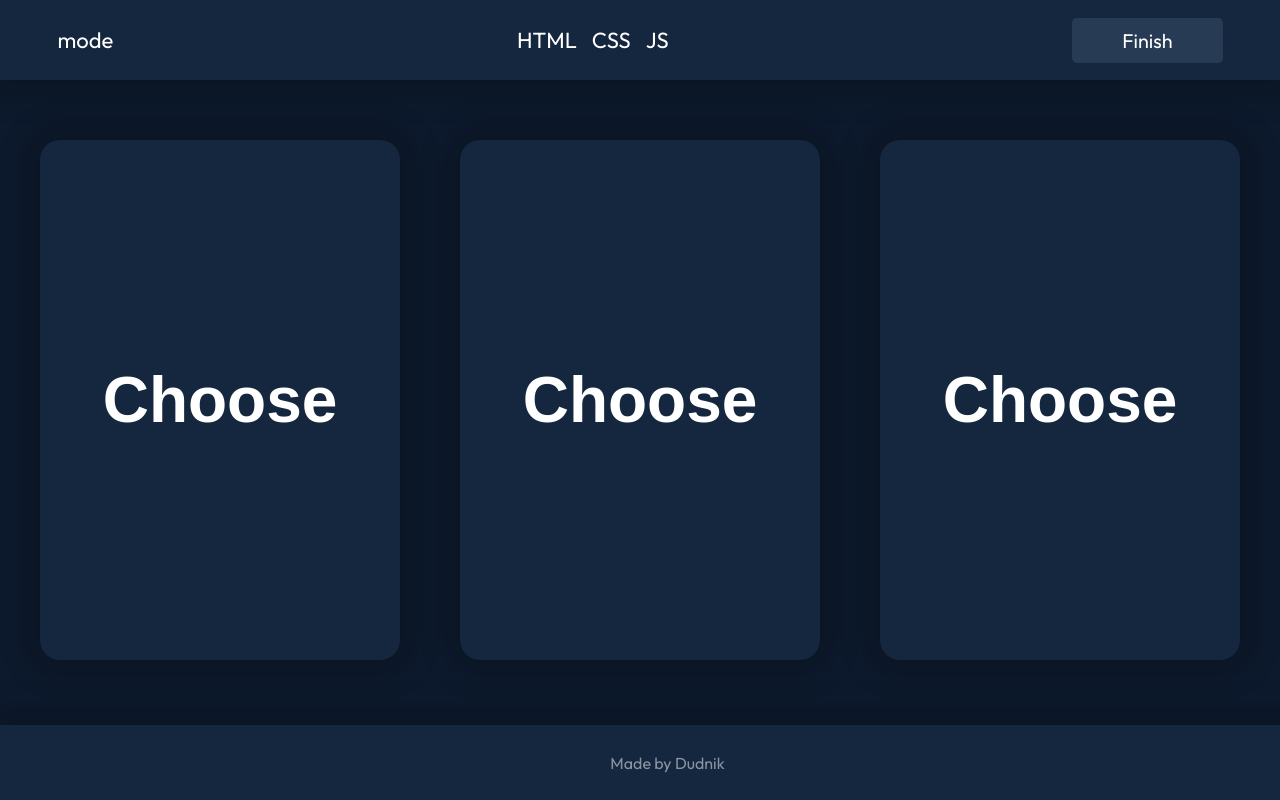
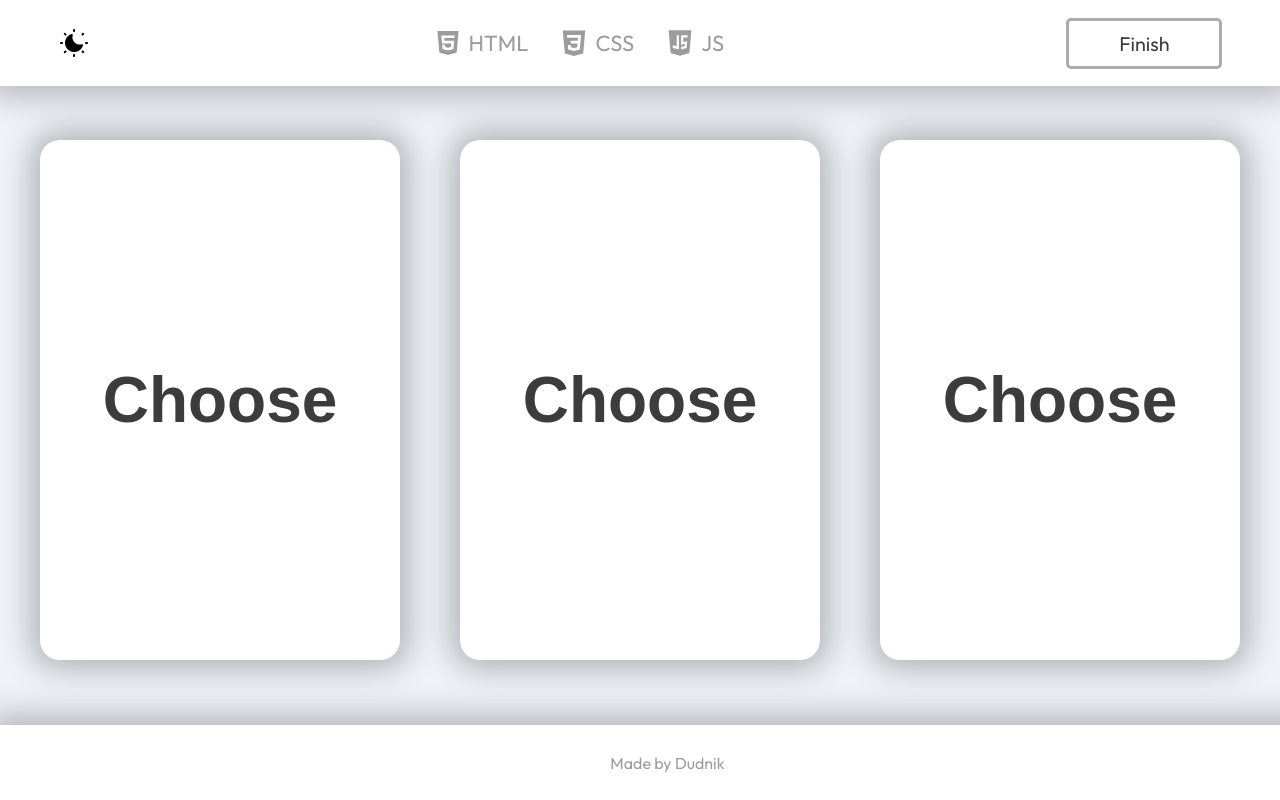
Before and after one commit to Kdudnik/interview-app, a website: page index.html in a window 1280 px wide. Drawn offline with Linux system fonts and the light colour scheme.

Commit message:
Add dark/light mode  - Add http-server  - Add favicon  - Add node_modules to .gitignore  - Add script.js  - Add mode switcher  - Add topics images

```diff
--- a/index.html
+++ b/index.html
@@ -5,21 +5,47 @@
     <meta charset="UTF-8">
     <meta http-equiv="X-UA-Compatible" content="IE=edge">
     <meta name="viewport" content="width=device-width, initial-scale=1.0">
-    <title>Interview</title>
+    <title>Interview App</title>
     <link rel="stylesheet" href="./style.css">
+    <link rel="icon" type="image/x-icon" href="./favicon.png">
 </head>
 
 <body>
     <header>
         <div class="container">
             <nav>
-                <div class="mode"><a href="#">mode</a></div>
+                <button type="button" id="switchColorScheme" class="scheme-switcher">
+                    <img src="./images/light-mode.png" width="32px" height="32px" alt="Light mode"/>
+                    <img src="./images/dark-mode.png" width="32px" height="32px" alt="Dark mode"/>
+                </button>
                 <ul class="navbar topics">
-                    <li class="navbar__topic" data-topic="html"><a href="#">HTML</a></li>
-                    <li class="navbar__topic" data-topic="css"><a href="#">CSS</a></li>
-                    <li class="navbar__topic" data-topic="js"><a href="#">JS</a></li>
+                    <li class="navbar__topic" data-topic="html"><a href="#">
+                            <svg width="32px" height="32px" viewBox="0 0 24 24" xmlns="http://www.w3.org/2000/svg">
+                                <rect width="24" height="24" fill="none" />
+                                <path
+                                    d="M12,17.56l4.07-1.13.55-6.1H9.38l-.18-2h7.6l.2-2H7l.56,6h6.89l-.23,2.58L12,15.5l-2.22-.6-.14-1.66h-2l.29,3.19L12,17.56M4.07,3H19.93L18.5,19.2,12,21,5.5,19.2Z" />
+                            </svg>
+                            HTML
+                        </a></li>
+                    <li class="navbar__topic" data-topic="css"><a href="#">
+                            <svg width="32px" height="32px" viewBox="0 0 32 32" version="1.1"
+                                xmlns="http://www.w3.org/2000/svg" xmlns:xlink="http://www.w3.org/1999/xlink">
+                                <path
+                                    d="M16.017 21.044v0zM4.743 3.519l2.049 22.981 9.194 2.552 9.22-2.556 2.051-22.977h-22.514zM23 8.775l-0.693 7.767h-0l-0.48 5.359-0.042 0.476-5.781 1.603-5.773-1.603-0.395-4.426h2.829l0.201 2.248 3.142 0.847 0.008-0.002 0.002-0 3.134-0.846 0.329-3.655-6.579 0-0.056-0.633-0.129-1.429-0.067-0.756 7.081-0 0.258-2.886h-10.786l-0.056-0.634-0.129-1.429-0.067-0.756h14.118l-0.068 0.756z">
+                                </path>
+                            </svg>
+                            CSS
+                        </a></li>
+                    <li class="navbar__topic" data-topic="js"><a href="#">
+                            <svg width="32px" height="32px" xmlns="http://www.w3.org/2000/svg" viewBox="-4 -4 58 58"
+                                width="50px" height="50px">
+                                <path
+                                    d="M45.274,2.325C45.084,2.118,44.817,2,44.536,2H5.464C5.183,2,4.916,2.118,4.726,2.325S4.443,2.81,4.468,3.089l3.52,39.427 c0.037,0.412,0.324,0.759,0.722,0.873l16.01,4.573C24.809,47.987,24.902,48,24.994,48s0.185-0.013,0.274-0.038l16.024-4.573 c0.398-0.114,0.685-0.461,0.722-0.873l3.518-39.427C45.557,2.81,45.463,2.532,45.274,2.325z M12,29.004l7,1.942V11h4v26l-11-3.051 V29.004z M38.054,22L37,34.25L27,37v-4.601l6.75-1.855l0.25-3.75L27,28V11h12l-0.345,4H31v8L38.054,22z" />
+                            </svg>
+                            JS
+                        </a></li>
                 </ul>
-                <button class="navbar-btn">Finish</button>
+                <button class="navbar-btn" type="button">Finish</button>
             </nav>
         </div>
     </header>
@@ -39,8 +65,10 @@
         </div>
     </main>
     <footer>
-        <a href="https://github.com/Kdudnik">Made by Dudnik</a>
+        <a href="https://github.com/Kdudnik" target="_blank">Made by Dudnik</a>
     </footer>
+
+    <script src="./script.js"></script>
 </body>
 
 </html>
--- /dev/null
+++ b/script.js
@@ -0,0 +1,47 @@
+const storageKey = 'theme-mode' // just a name of the field
+
+window.onload = () => {
+  // set on load so screen readers can see latest value on the button
+  reflectPreference()
+
+  // now this script can find and listen for clicks on the control
+  document.querySelector('#switchColorScheme').addEventListener('click', () => {
+    // flip current value
+    theme.value = theme.value === 'light' ? 'dark' : 'light'
+
+    setPreference()
+  })
+}
+
+const getColorPreference = () => {
+  if (localStorage.getItem(storageKey)) {
+    return localStorage.getItem(storageKey)
+  } else {
+    return window.matchMedia('(prefers-color-scheme: dark)').matches ? 'dark' : 'light'
+  }
+}
+
+const theme = {
+  value: getColorPreference(),
+}
+
+const setPreference = () => {
+  localStorage.setItem(storageKey, theme.value)
+  reflectPreference()
+}
+
+const reflectPreference = () => {
+  document.firstElementChild.setAttribute('data-theme', theme.value)
+  document.querySelector('#switchColorScheme')?.setAttribute('aria-label', theme.value)
+}
+
+// set early so no page flashes / CSS is made aware
+reflectPreference()
+
+// sync with system changes
+window
+  .matchMedia('(prefers-color-scheme: dark)')
+  .addEventListener('change', ({matches:isDark}) => {
+    theme.value = isDark ? 'dark' : 'light'
+    setPreference()
+  })
--- a/style.css
+++ b/style.css
@@ -4,7 +4,7 @@
 body {
     margin: 0;
     padding: 0;
-    background-color: var(--dark-blue);
+    background-color: var(--theme-dark);
     font-family: 'Outfit';
     padding: 75px 0;
     height: calc(100vh - 150px);
@@ -32,11 +32,16 @@ ul {
     flex-grow: 1;
 }
 
+.is-hidden {
+    display: none;
+}
+
 header,
 footer {
-    position: fixed; /* можно сделать без фиксед */
+    position: fixed;
+    /* можно сделать без фиксед */
     width: 100%;
-    background-color: var(--light-blue);
+    background-color: var(--theme-light);
     box-shadow: 0 0 30px 10px rgb(0 0 0 / 25%);
     left: 0;
     z-index: 1;
@@ -58,7 +63,26 @@ nav {
     justify-content: space-between;
     align-items: center;
     font-size: 1em;
-    color: var(--white);
+    color: var(--main-color);
+}
+
+.scheme-switcher {
+    width: 32px;
+    height: 32px;
+    transition: transform var(--main-duration);
+    background-color: transparent;
+    border: 0;
+    padding: 0;
+    cursor: pointer;
+}
+
+.scheme-switcher:hover {
+    transform: scale(1.2);
+}
+
+.scheme-switcher img {
+    width: 100%;
+    height: auto;
 }
 
 .navbar.topics {
@@ -66,18 +90,47 @@ nav {
     gap: 15px;
 }
 
-.navbar__topic {
+.navbar__topic  a{
     transition: var(--main-duration);
+    display: flex;
+    align-items: center;
+    gap: 5px;
+    opacity: .5;
 }
 
-.navbar__topic:hover {
-    color: #75C9C9;
+.navbar__topic svg {
+    transition: var(--main-duration);
+    fill: var(--main-color);
 }
 
+.navbar__topic a:hover {
+    color: var(--theme-active);
+    opacity: 1;
+}
+
+[data-topic="html"]:hover a,
+[data-topic="html"]:hover svg {
+    color: var(--html);
+    fill: var(--html);
+}
+
+[data-topic="css"]:hover a,
+[data-topic="css"]:hover svg {
+    color: var(--css);
+    fill: var(--css);
+}
+
+[data-topic="js"]:hover a,
+[data-topic="js"]:hover svg {
+    color: var(--js);
+    fill: var(--js);
+}
+
+
 .navbar-btn {
-    border: 0;
-    background-color: var(--blue);
-    color: var(--white);
+    border: 3px solid var(--theme-main);
+    background-color: transparent;
+    color: var(--main-color);
     font-family: 'Outfit';
     border-radius: 5px;
     font-size: .9em;
@@ -87,7 +140,8 @@ nav {
 }
 
 .navbar-btn:hover {
-    background-color: #75C9C9;
+    background-color: var(--theme-active);
+    border: 3px solid var(--theme-active);
 }
 
 main {
@@ -108,7 +162,7 @@ main {
 
 .card {
     min-height: 520px;
-    background-color: var(--light-blue);
+    background-color: var(--theme-light);
     border-radius: 20px;
     box-shadow: 0 0 30px 10px rgb(0 0 0 / 25%);
     color: hsl(215, 51%, 70%);
@@ -127,7 +181,7 @@ main {
 }
 
 .choose-btn {
-    color: var(--white);
+    color: var(--main-color);
     border: 0;
     font-size: 64px;
     font-weight: 700;
@@ -136,24 +190,28 @@ main {
 }
 
 footer {
-    color: var(--white);
+    color: var(--main-color);
     display: flex;
     justify-content: center;
     align-items: center;
 }
 
-footer > * {
+footer>* {
     opacity: .5;
     transition: var(--main-duration);
 }
 
-footer > *:hover {
+footer>*:hover {
     text-decoration: underline;
 }
 
 @media screen and (min-width: 991px) {
     header {
         font-size: 22px;
+    }
+
+    .navbar.topics {
+        gap: 30px;
     }
 
     .cards {
--- a/variables.css
+++ b/variables.css
@@ -1,10 +1,37 @@
 :root {
-    --white: #fff;
-    --black: #000;
-    --dark-blue: #0D1A2D;
-    --blue: #273B55;
-    --light-blue: #15273F;
-
     --max-page-width: 1200px;
     --main-duration: .3s;
+    --html: #F15C2A;
+    --css: #1774BB;
+    --js: #FCB041;
+    --theme-active: #75C9C9;
+    color-scheme: light dark;
+
+    --main-color: #3c3c3c;
+    --theme-dark: #EFF2F7;
+    --theme-main: #ADADAD;
+    --theme-light: #FFFFFF;
 }
+
+[data-theme="dark"] {
+    --main-color: #fff;
+    --theme-dark: #0D1A2D;
+    --theme-main: #273B55;
+    --theme-light: #15273F;
+}
+
+.scheme-switcher img:nth-child(2) {
+    display: block;
+}
+
+[data-theme="dark"] .scheme-switcher img:nth-child(2) {
+    display: none;
+}
+
+.scheme-switcher img:nth-child(1) {
+    display: none;
+}
+
+[data-theme="dark"] .scheme-switcher img:nth-child(1) {
+    display: block;
+}
```
Also changed, not shown: package.json (added, +23 -0 lines), favicon.png (added), images/dark-mode.png (added), images/light-mode.png (added), 2 other files.
